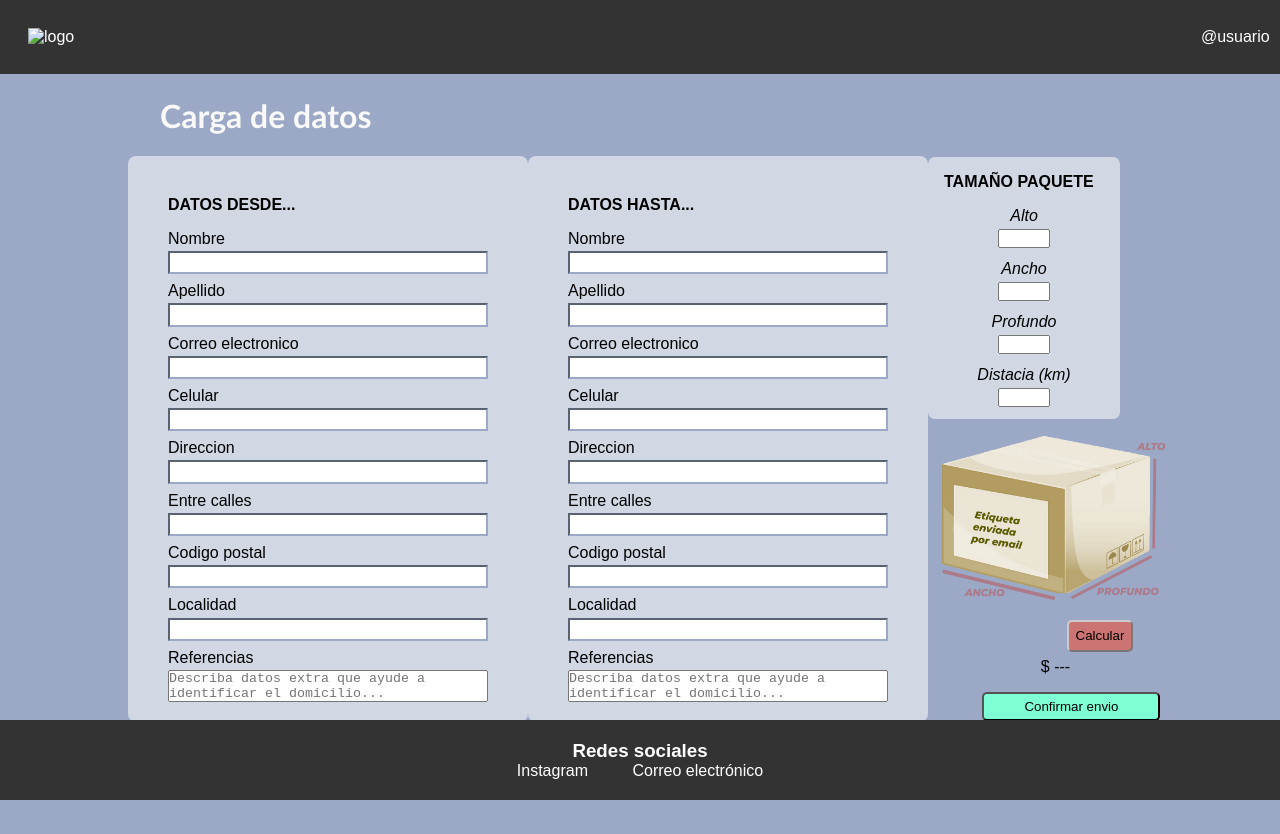
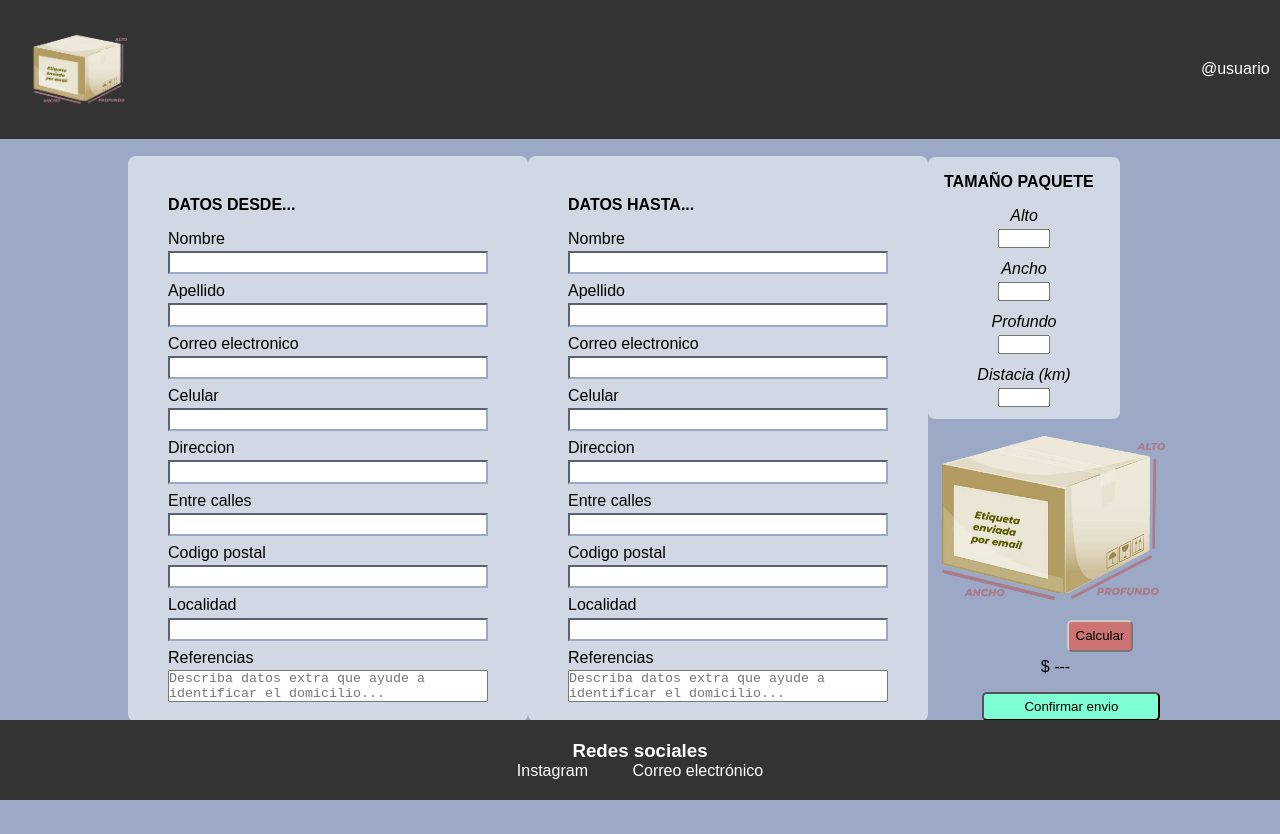
Before and after one commit to DanielaChesko/PaginaWeb-envioEncomienda, a plain HTML site: page wiframes/cargaProductos.html in a window 1280 px wide. Drawn offline with Linux system fonts and the light colour scheme.

Commit message:
arreglo de error

```diff
--- a/wiframes/cargaProductos.html
+++ b/wiframes/cargaProductos.html
@@ -10,7 +10,7 @@
     <!-- header -->
     <header>
         <a href="./index.html">
-            <img src="ruta-a-tu-logo.png" alt="logo">
+            <img src="../cajacompl.png" alt="logo">
         </a>
         <ul>
             <li id="mostrarNombreCompleto">@usuario</li>
```
Also changed, not shown: wiframes/creaCuenta.html (+1 -1 lines), wiframes/index.html (+1 -1 lines), wiframes/inicioSesion.html (+1 -1 lines).
